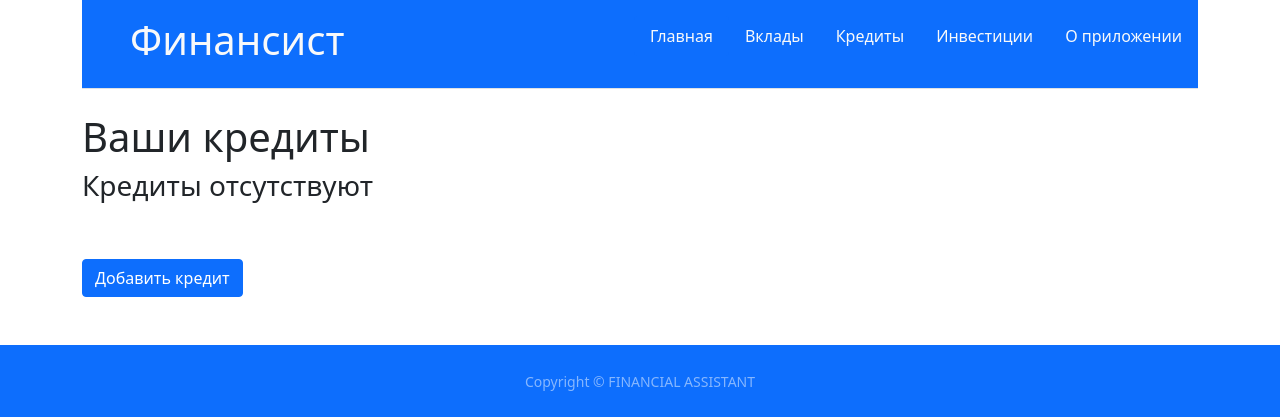
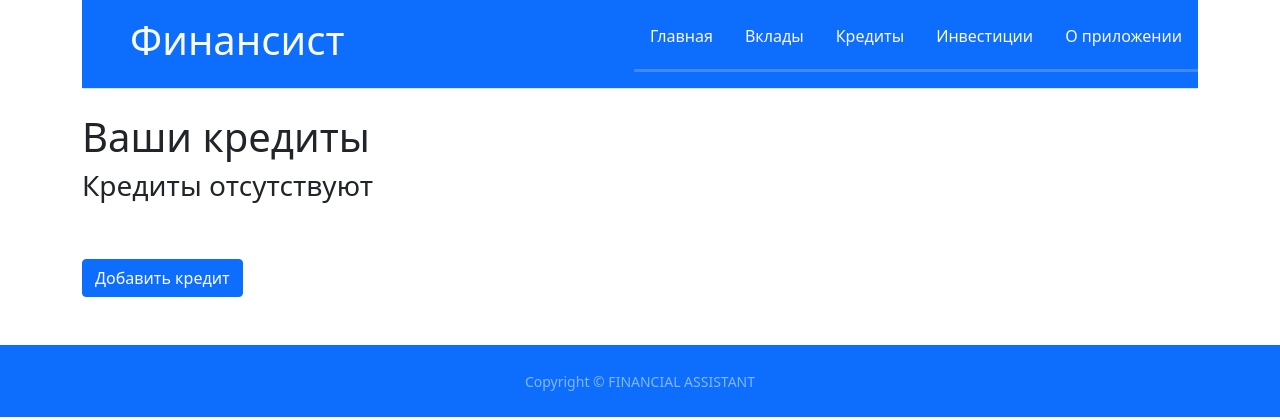
Before and after one commit to vladuxa23/TinApiInvest, a Flask app: page /credits in a window 1280 px wide. Shown: the top 420 px of the page. Run offline with Flask 2, Linux system fonts and the light colour scheme; data that the repository does not hold is empty; parts of the project's set-up code (start-up, migrations or seed data) failed here and were passed over; some libraries are stand-ins or nearby versions.

Commit message:
add link effects

```diff
--- a/CapitalApp/static/css/base.css
+++ b/CapitalApp/static/css/base.css
@@ -1,3 +1,11 @@
 #main-title:hover {
 -webkit-filter: drop-shadow(0px 0px 5px rgba(255,255,255,0.8));
 }
+
+.nav-item {
+    border-bottom: 3px solid #fff3;
+}
+
+.nav-item:hover {
+  border-bottom-color: #fff9;
+}
```
